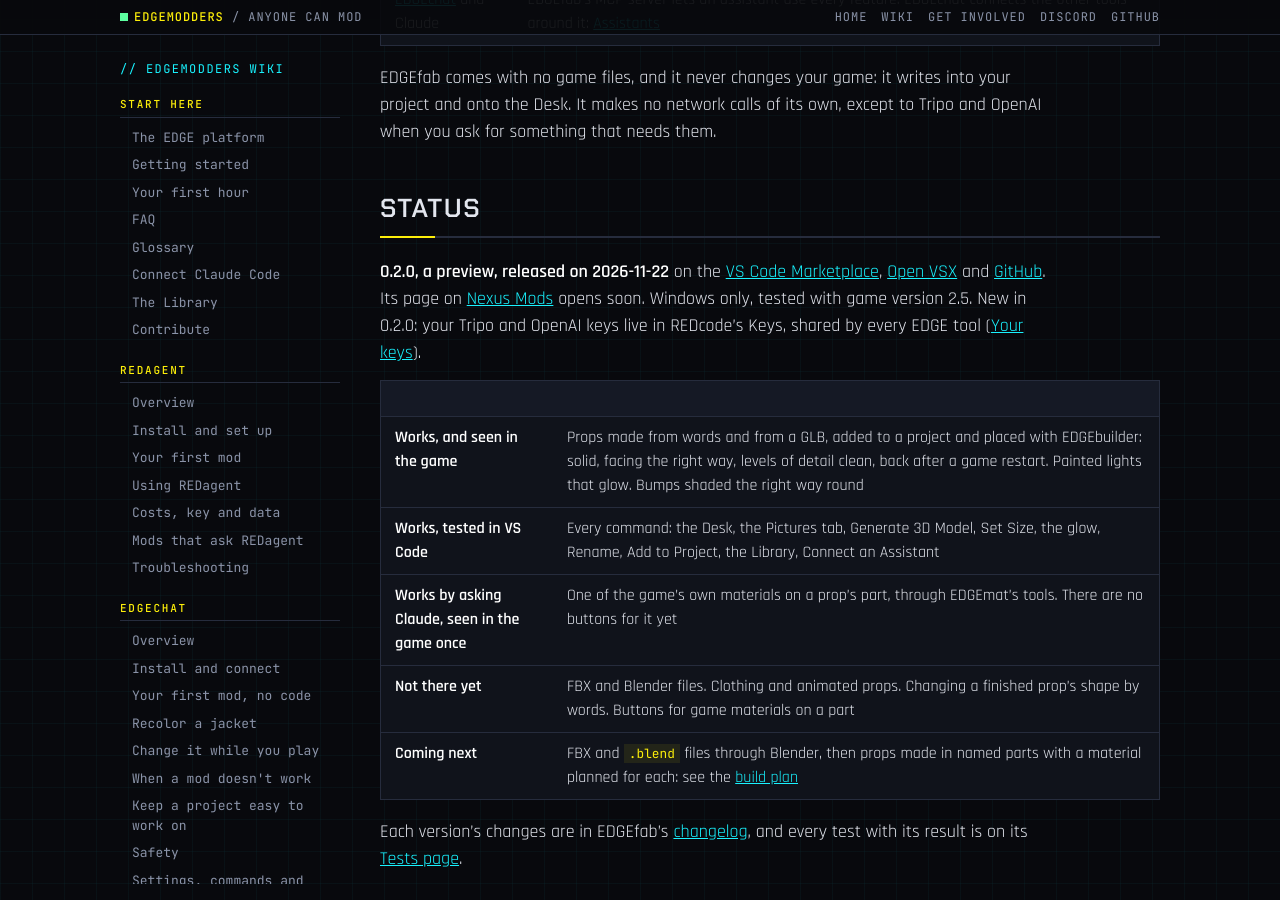
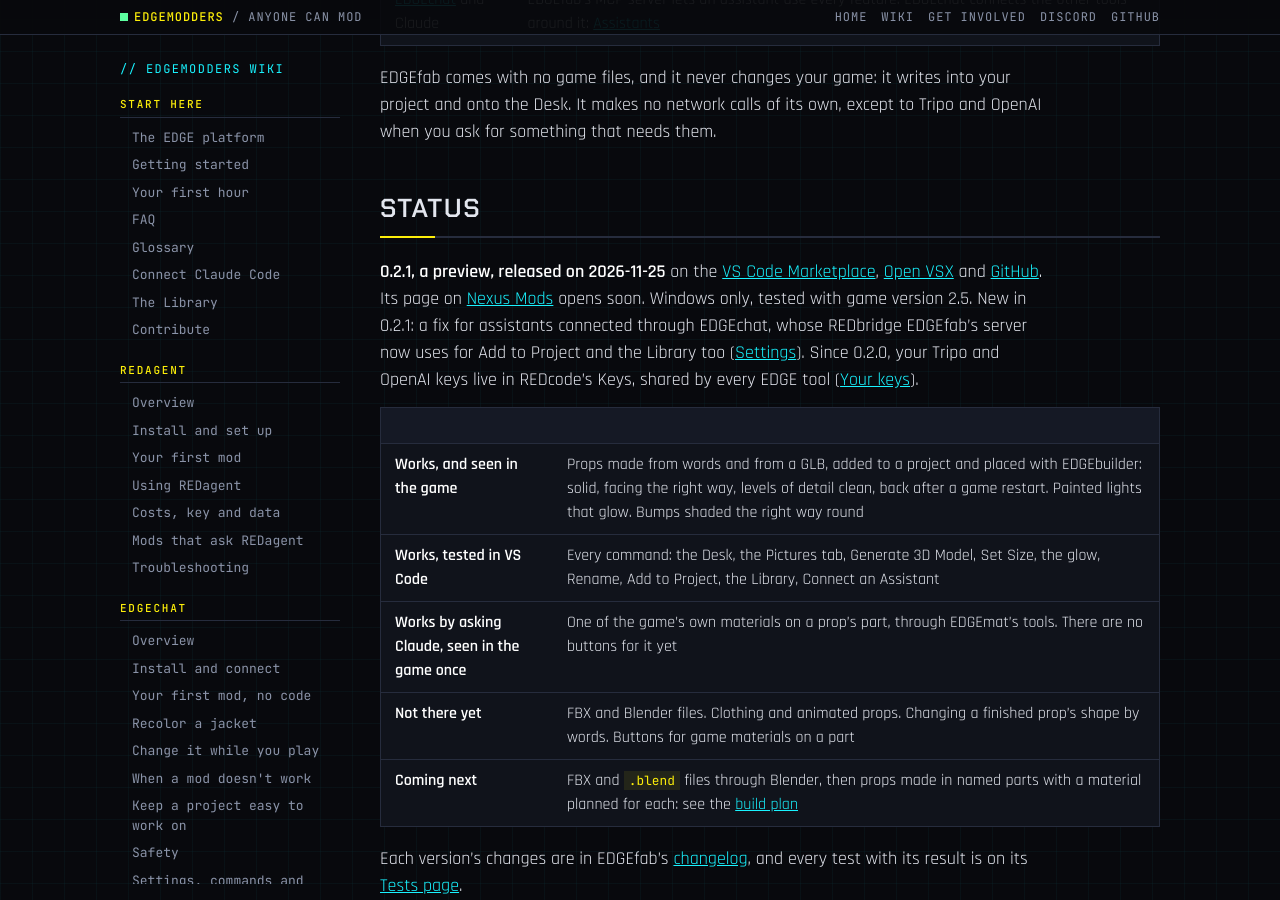
Before and after one commit to Edgemodders/EDGEweb, a Jekyll site: the page built from docs/wiki/edgefab/index.md, in a window 1280 px wide and 900 px high, scrolled down 3821 px. Built offline with Jekyll 4.4.1, drawn with Linux system fonts in a browser that asks for light colours; some of the changed text lies outside the part shown.

Commit message:
EDGEfab 0.2.1: the wiki (Overview, Settings' EDGEFAB_REDBRIDGE, the wiki home) and the dashboard
Co-Authored-By: Claude Opus 5.5 <noreply@anthropic.com>

```diff
--- a/docs/dashboard.html
+++ b/docs/dashboard.html
@@ -213,7 +213,7 @@ pre.how { background: #05060a; border: 1px solid var(--line); padding: 12px 14px
 </div>
 <div id="tip" role="tooltip"></div>
 
-<script src="assets/dashboard/status.js?v=369"></script>
+<script src="assets/dashboard/status.js?v=370"></script>
 <script>
 (function () {
   var S = window.EDGE_STATUS;
--- a/docs/wiki/edgefab/index.md
+++ b/docs/wiki/edgefab/index.md
@@ -4,14 +4,14 @@ nav_title: Overview
 section: EDGEfab
 order: 0
 description: "EDGEfab, the EDGE platform's asset maker for Cyberpunk 2077: turn a 3D model, or your own words, into a prop the game can use, in VS Code or by asking an AI assistant."
-reviewed: 2026-11-22
+reviewed: 2026-11-25
 ---
 
 # EDGE<span class="y">fab</span>
 
 EDGEfab is the EDGE platform's asset maker for Cyberpunk 2077. It runs inside VS Code. Give it a textured 3D model, or describe an object in words, and it makes a **prop**: an object that stands in the world, such as a vending machine, a crate or a lamp. EDGEfab gets it ready for the game and puts it into your mod project. From there you place it in Night City with [EDGEbuilder](../edgebuilder/). An AI assistant such as Claude can do every step for you.
 
-> **EDGEfab 0.2.0 is a preview**, released on 2026-11-22. See [Status](#status).
+> **EDGEfab 0.2.1 is a preview**, released on 2026-11-25. See [Status](#status).
 
 **New here?** Read this page, then [Install and set up](install.html), then follow [Tutorial: your first prop](first-prop.html). It takes about 30 minutes.
 
@@ -90,7 +90,7 @@ EDGEfab comes with no game files, and it never changes your game: it writes into
 
 ## Status
 
-**0.2.0, a preview, released on 2026-11-22** on the [VS Code Marketplace](https://marketplace.visualstudio.com/items?itemName=edgemodders.edgefab), [Open VSX](https://open-vsx.org/extension/edgemodders/edgefab) and [GitHub](https://github.com/Edgemodders/EDGEfab/releases). Its page on [Nexus Mods](https://www.nexusmods.com/cyberpunk2077/mods/38605) opens soon. Windows only, tested with game version 2.5. New in 0.2.0: your Tripo and OpenAI keys live in REDcode's Keys, shared by every EDGE tool ([Your keys](install.html#your-keys)).
+**0.2.1, a preview, released on 2026-11-25** on the [VS Code Marketplace](https://marketplace.visualstudio.com/items?itemName=edgemodders.edgefab), [Open VSX](https://open-vsx.org/extension/edgemodders/edgefab) and [GitHub](https://github.com/Edgemodders/EDGEfab/releases). Its page on [Nexus Mods](https://www.nexusmods.com/cyberpunk2077/mods/38605) opens soon. Windows only, tested with game version 2.5. New in 0.2.1: a fix for assistants connected through EDGEchat, whose REDbridge EDGEfab's server now uses for Add to Project and the Library too ([Settings](settings.html)). Since 0.2.0, your Tripo and OpenAI keys live in REDcode's Keys, shared by every EDGE tool ([Your keys](install.html#your-keys)).
 
 | | |
 |---|---|
```
Also changed, not shown: docs/wiki/edgefab/settings.md (+2 -1 lines), docs/wiki/index.md (+1 -1 lines), docs/assets/dashboard/status.js.
